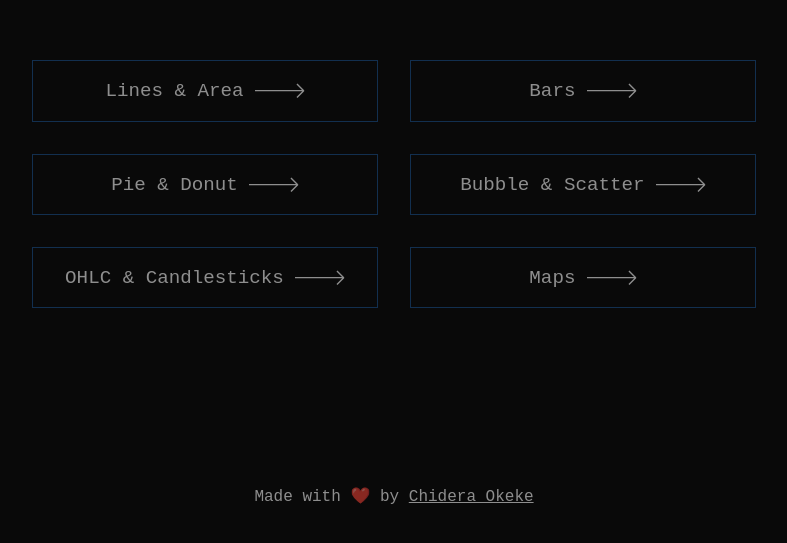
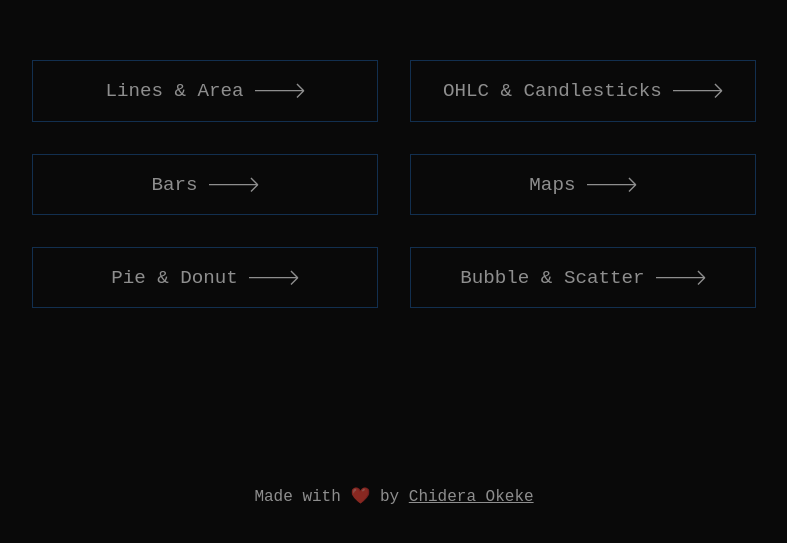
Before and after one commit to chideraao/visualizations-playground, a React (Create React App) app: page / in a window 1280 px wide. Shown: the part 125-668 px from the top of the page, without its empty margins (246-1033 px from the left). Built offline with nearby package versions, Linux system fonts and the light colour scheme; no server answers; a web font is replaced by a local one.

Commit message:
minor changes, updated readme

```diff
--- a/src/App.css
+++ b/src/App.css
@@ -104,6 +104,20 @@ a {
   box-shadow: inset 25rem 0 0 0 rgba(26, 80, 139, 0.4);
 }
 
+.home .headd > :first-child a:hover svg {
+  animation: scaling 2s ease-in-out infinite;
+  animation-direction: alternate;
+}
+
+@keyframes scaling {
+  from {
+    transform: scale(1);
+  }
+  to {
+    transform: scale(1.1);
+  }
+}
+
 .chart-container {
   position: relative;
   height: 60vh;
--- a/src/pages/Home.jsx
+++ b/src/pages/Home.jsx
@@ -69,20 +69,20 @@ function Home() {
             {" "}
             Lines & Area <Left />
           </Link>
+          <Link to="/ohlc-and-candlestick">
+            OHLC & Candlesticks <Left />
+          </Link>
           <Link to="/bars">
             Bars <Left />{" "}
+          </Link>
+          <Link to="/maps">
+            Maps <Left />
           </Link>
           <Link to="/pie">
             Pie & Donut <Left />
           </Link>
           <Link to="/scatter">
             Bubble & Scatter <Left />
-          </Link>
-          <Link to="/ohlc-and-candlestick">
-            OHLC & Candlesticks <Left />
-          </Link>
-          <Link to="/maps">
-            Maps <Left />
           </Link>
         </div>
         <div className="footer">
```
Also changed, not shown: 1 other file (tests, documents, lock files or other folders).
